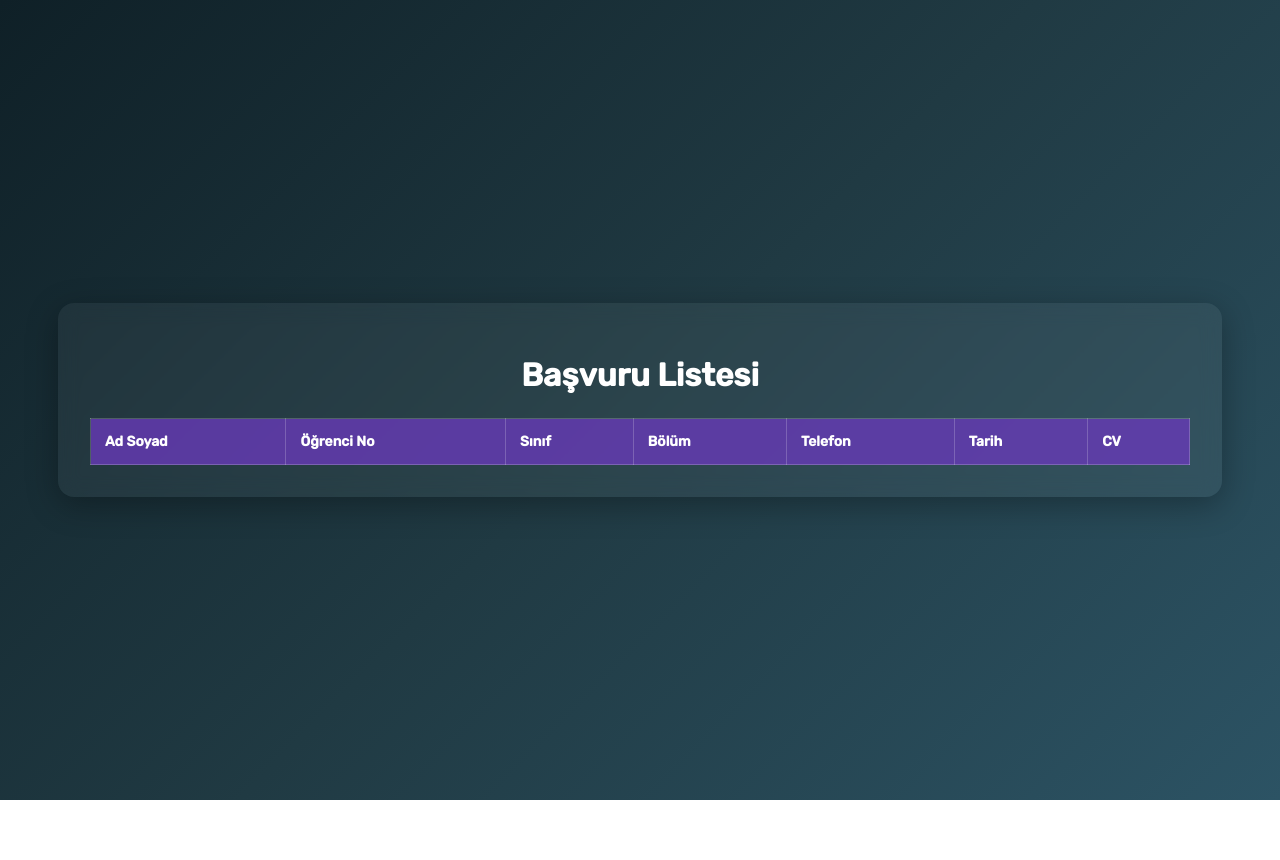
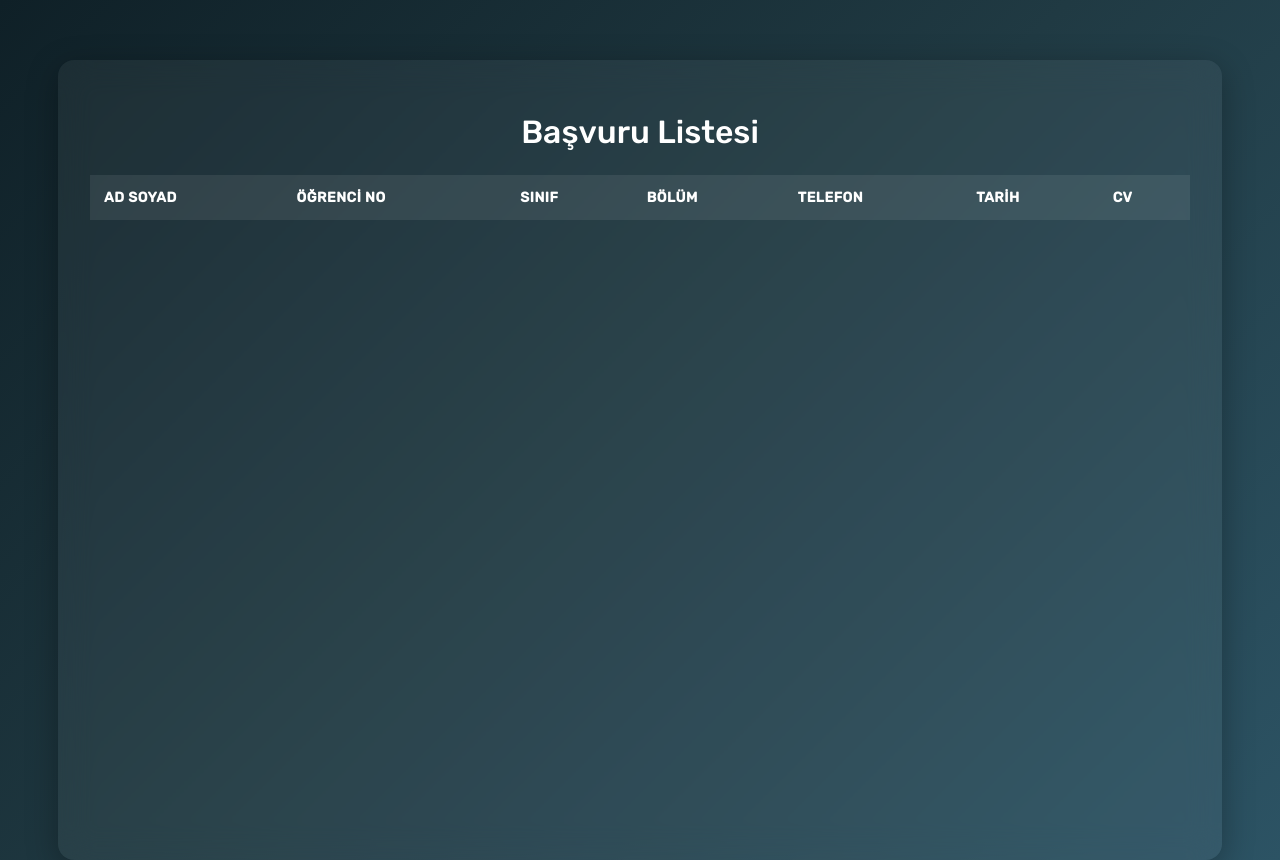
Before and after one commit to DumanIbrahm/docs.google-forms-FSDAWQdsad, a website: page frontend/applications.html in a window 1280 px wide. Before the commit the page ends 800 px from the top, so only its background shows below. Drawn offline with Linux system fonts and the light colour scheme; no server answers; sample sign-in values are in the browser's storage.

Commit message:
Page design changed.

```diff
--- a/frontend/applications.html
+++ b/frontend/applications.html
@@ -14,15 +14,16 @@
             color: #fff;
             min-height: 100vh;
             display: flex;
-            align-items: center;
             justify-content: center;
+            padding-top: 60px;
         }
 
         .container {
             width: 95%;
             max-width: 1100px;
             background: rgba(255, 255, 255, 0.05);
-            backdrop-filter: blur(10px);
+            backdrop-filter: blur(16px);
+            -webkit-backdrop-filter: blur(16px);
             border-radius: 16px;
             padding: 32px;
             box-shadow: 0 8px 32px rgba(0, 0, 0, 0.3);
@@ -31,43 +32,46 @@
         h1 {
             text-align: center;
             margin-bottom: 24px;
+            font-weight: 500;
             color: #fff;
         }
 
         table {
             width: 100%;
             border-collapse: collapse;
-            overflow-x: auto;
         }
 
         th,
         td {
             padding: 14px;
-            border: 1px solid rgba(255, 255, 255, 0.2);
             text-align: left;
             font-size: 14px;
             color: #eee;
         }
 
         th {
-            background-color: rgba(103, 58, 183, 0.8);
-            color: white;
+            background-color: rgba(255, 255, 255, 0.08);
+            color: #ffffff;
+            font-weight: 600;
+            text-transform: uppercase;
+            letter-spacing: 0.5px;
         }
 
         tr:nth-child(even) {
-            background-color: rgba(255, 255, 255, 0.03);
+            background-color: rgba(255, 255, 255, 0.025);
         }
 
         .download-btn {
             background-color: #00c853;
             color: white;
-            padding: 6px 12px;
+            padding: 6px 14px;
             font-size: 13px;
             border: none;
             border-radius: 6px;
             text-decoration: none;
             cursor: pointer;
-            transition: background-color 0.2s;
+            transition: background-color 0.2s ease;
+            display: inline-block;
         }
 
         .download-btn:hover {
@@ -91,7 +95,6 @@
 
             td {
                 margin-bottom: 10px;
-                border: none;
                 border-bottom: 1px solid rgba(255, 255, 255, 0.1);
             }
 
```
Also changed, not shown: frontend/login.html (+10 -7 lines).
